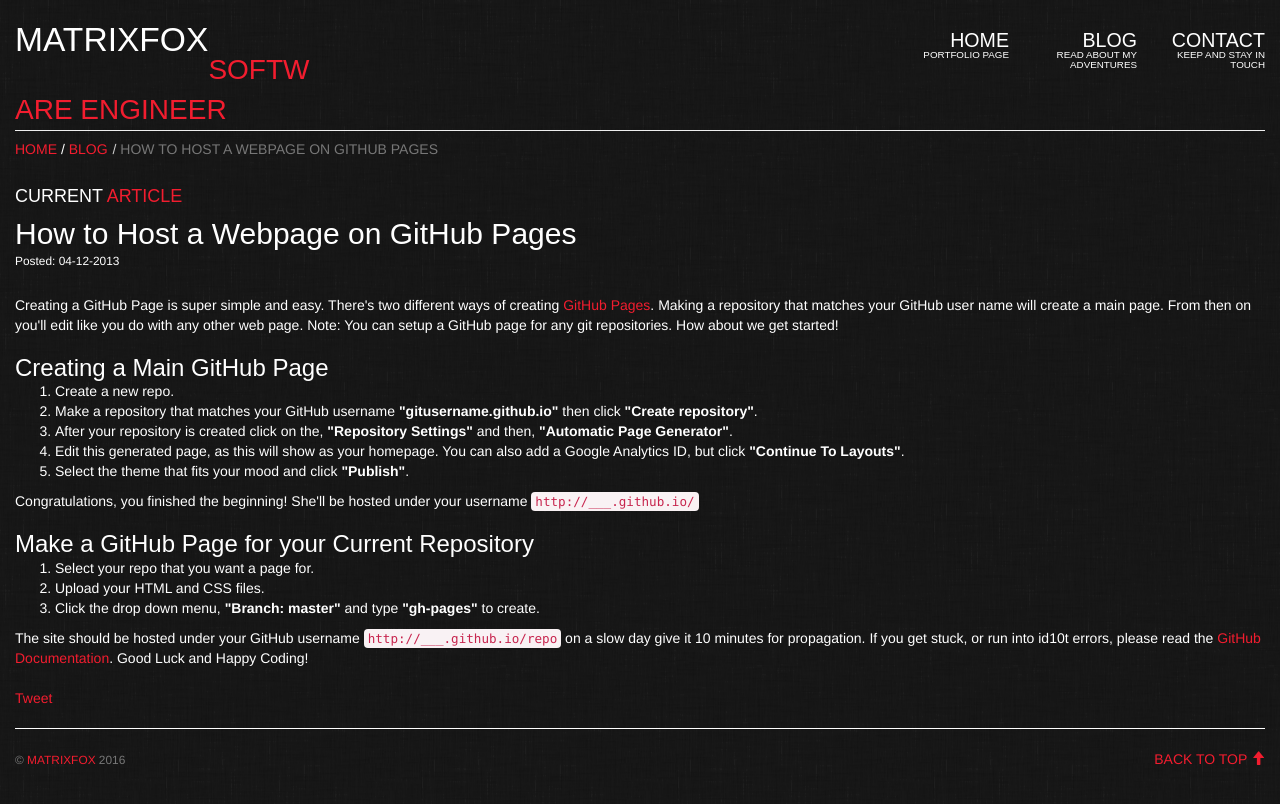
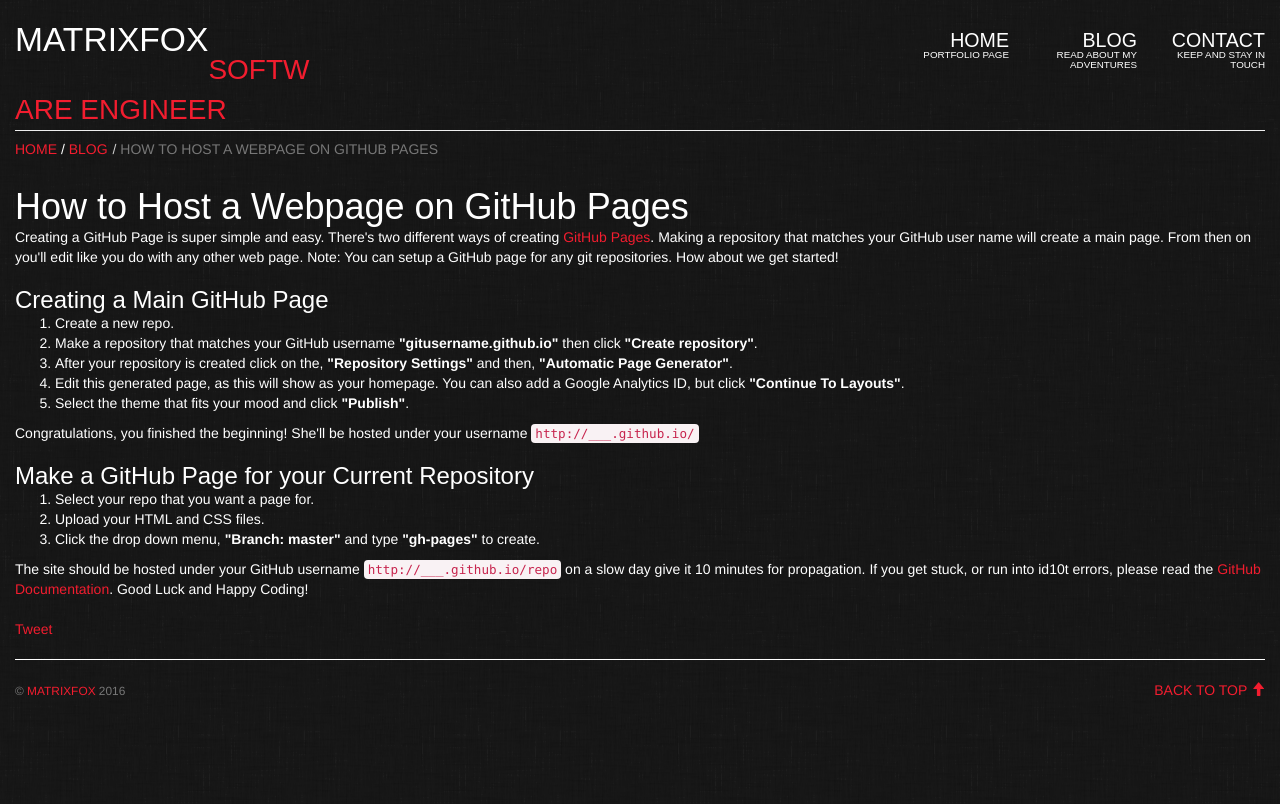
Before and after one commit to matrixfox/matrixfox.github.io, a Jekyll site: the page built from _posts/2013-12-4-host-website-github-pages.md, in a window 1280 px wide. Shown: the top 804 px of the page. Built offline with Jekyll 4.4.1, drawn with Linux system fonts in a browser that asks for light colours; nearby versions of some CDN libraries; some web fonts are replaced; comment, search, counter and statistics services are not loaded.

Commit message:
SEO - Header Tags

```diff
--- a/_layouts/default.html
+++ b/_layouts/default.html
@@ -28,7 +28,8 @@
             <span class="icon-bar"></span>
             <span class="icon-bar"></span>
           </button>
-          <h1 class="navbar-brand">Matrixfox</h1><br><span class="motto">Software Engineer</span>
+          {% if page.url == '/' %}<h1 class="navbar-brand"><a href="/">Matrixfox</a></h1><br><span class="motto">Software Engineer</span>{% endif %}
+          {% if page.url != '/' %}<section class="navbar-brand"><a href="/">Matrixfox</a></section><br><span class="motto">Software Engineer</span>{% endif %}
         </div>
 
         <!-- Collect the nav links, forms, and other content for toggling -->
--- a/_layouts/post.html
+++ b/_layouts/post.html
@@ -23,13 +23,11 @@ layout: default
 </ol>
 
 
-<h4>Current <span>Article</span></h4>
+<article>
 
-<article>
-<section class="title">
-<h2>{{page.title}}</h2>
-<small>Posted: {{page.posted}}</small>
-</section>
+<h1>{{page.title}}</h1>
+<!--<small>Posted: {{page.posted}}</small>-->
+
 {{content}}
 <br>
     <section class="social">
```
